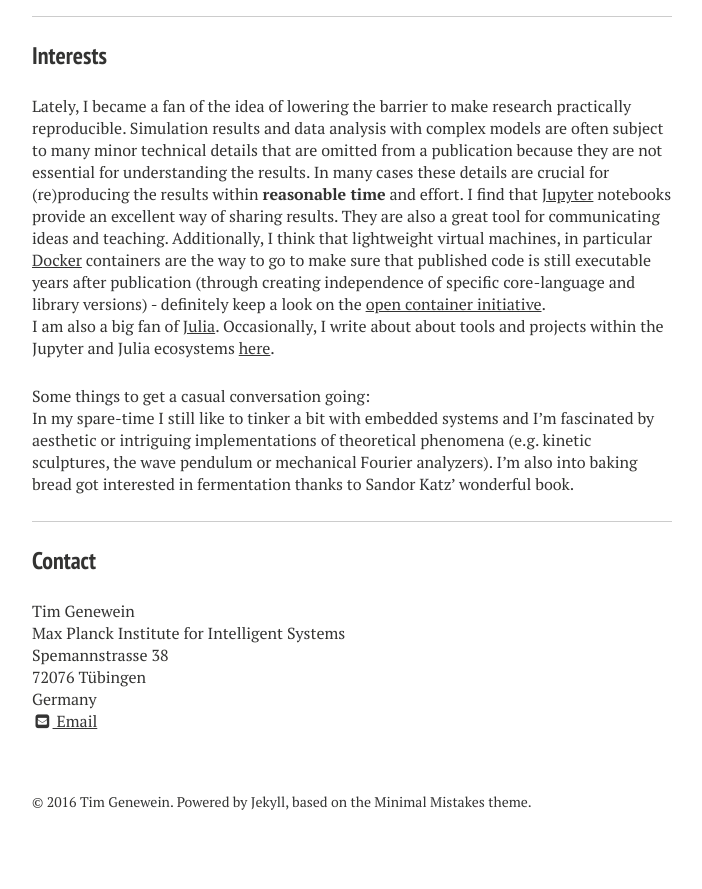
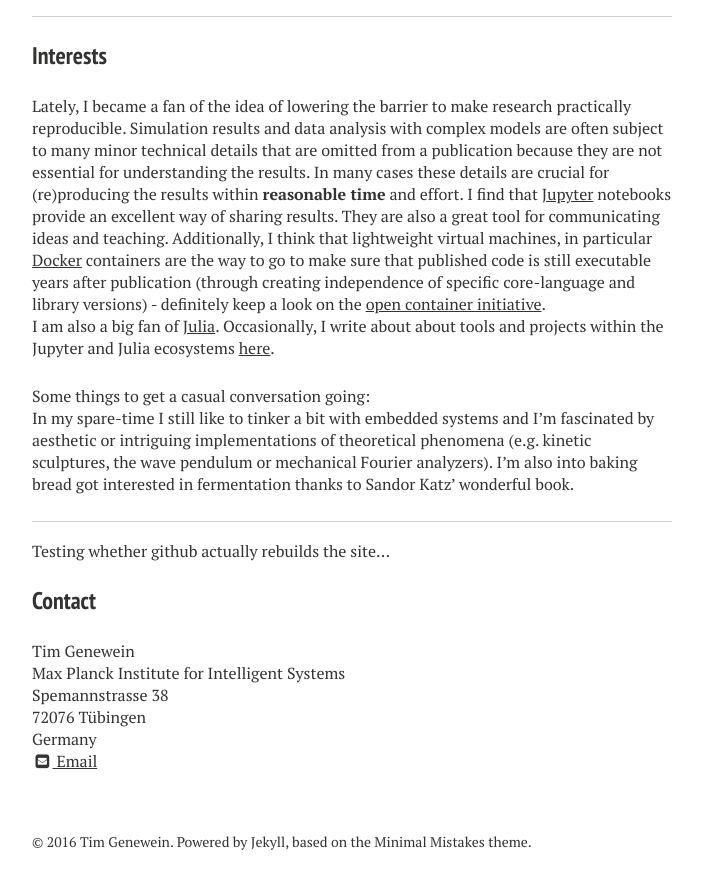
Before and after one commit to tgenewein/tgenewein.github.io, a Jekyll site: the page built from about/index.md, in a window 1280 px wide and 900 px high, scrolled down 1298 px. Shown: the top 889 px of the window, without its empty margins (288-990 px from the left). Built offline with Jekyll 4.4.1, drawn with Linux system fonts in a browser that asks for light colours; nearby versions of some CDN libraries; some web fonts are replaced; comment, search, counter and statistics services are not loaded; before the commit the page ends 2158 px from its top, so only the background shows below that.

Commit message:
Testing whether site is actually built

```diff
--- a/about/index.md
+++ b/about/index.md
@@ -55,6 +55,8 @@ In my spare-time I still like to tinker a bit with embedded systems and I'm fasc
 
 ---
 
+Testing whether github actually rebuilds the site...
+
 ### Contact
 Tim Genewein
 Max Planck Institute for Intelligent Systems
```
